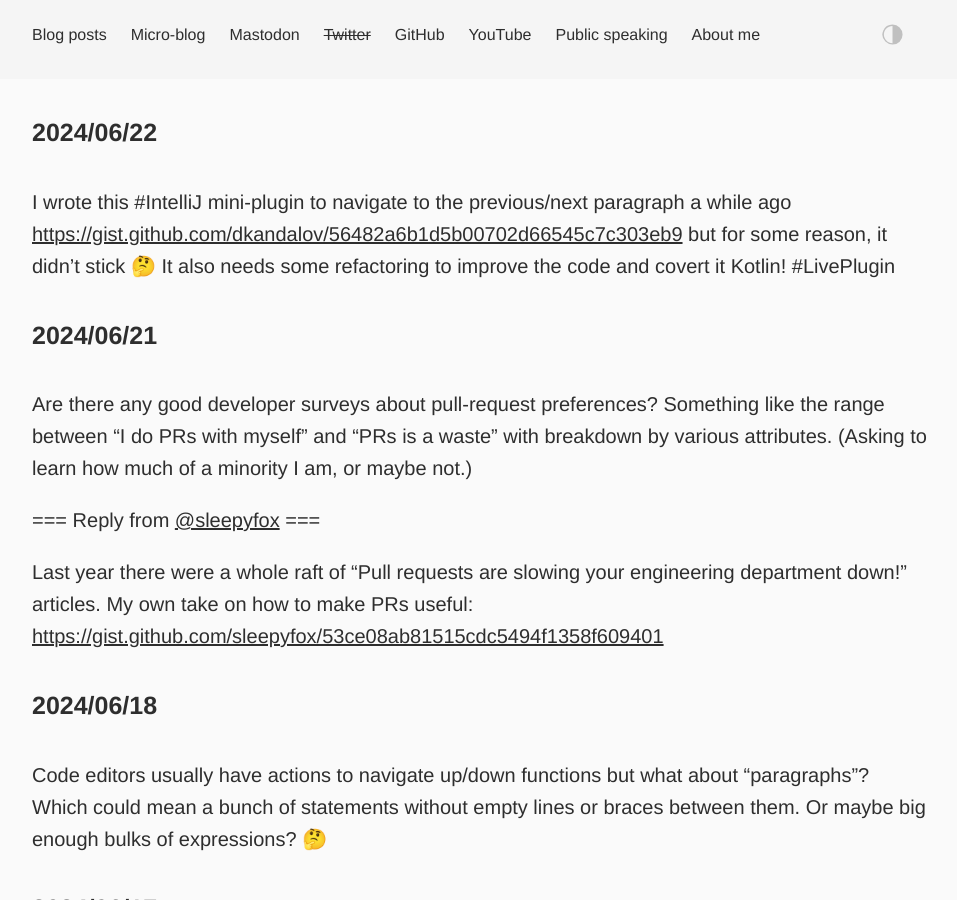
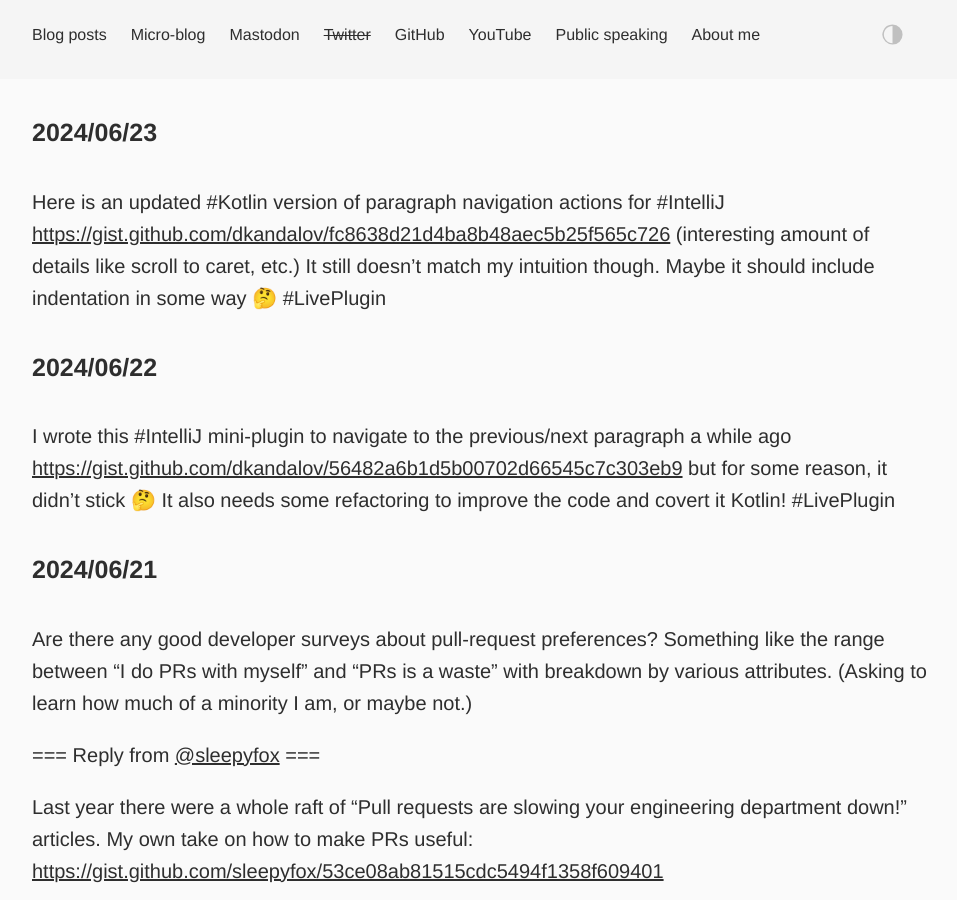
Before and after one commit to dkandalov/dkandalov.github.io, a Jekyll site: the page built from micro-blog.md, in a window 1280 px wide and 900 px high. Shown: the whole window, without its empty margins (160-1117 px from the left). Built offline with Jekyll 4.4.1, drawn with Linux system fonts in a browser that asks for light colours.

Commit message:
updated micro-blog

```diff
--- a/micro-blog.md
+++ b/micro-blog.md
@@ -2,6 +2,9 @@
 layout: post
 permalink: /micro-blog/
 ---
+
+#### 2024/06/23
+Here is an updated #Kotlin version of paragraph navigation actions for #IntelliJ <https://gist.github.com/dkandalov/fc8638d21d4ba8b48aec5b25f565c726> (interesting amount of details like scroll to caret, etc.) It still doesn't match my intuition though. Maybe it should include indentation in some way 🤔 #LivePlugin
 
 #### 2024/06/22
 I wrote this #IntelliJ mini-plugin to navigate to the previous/next paragraph a while ago <https://gist.github.com/dkandalov/56482a6b1d5b00702d66545c7c303eb9> but for some reason, it didn't stick 🤔 It also needs some refactoring to improve the code and covert it Kotlin! #LivePlugin
```
